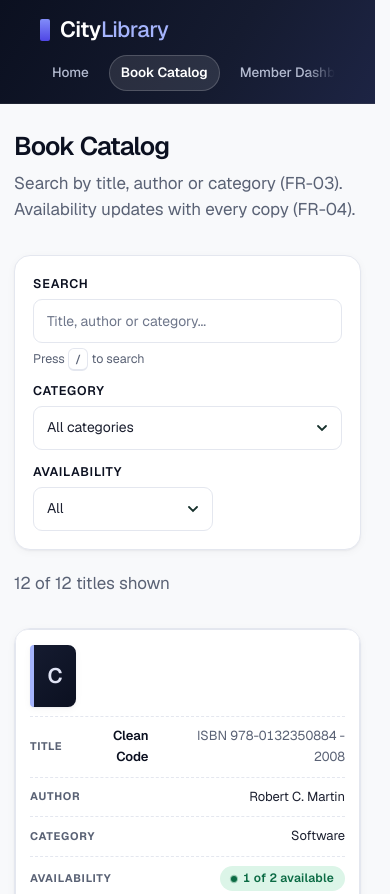
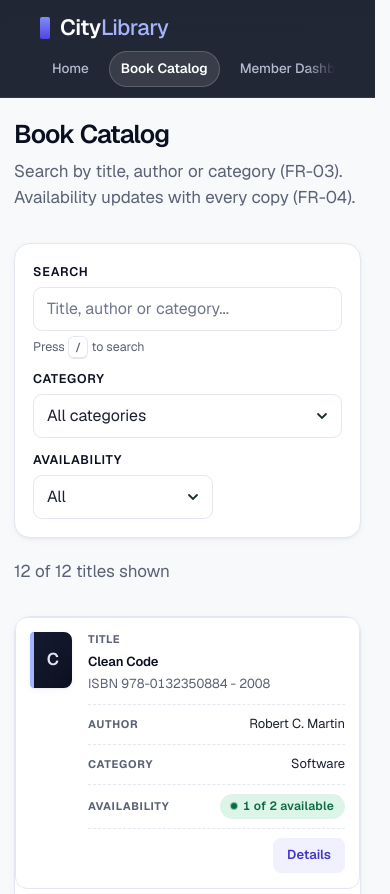
Before and after one commit to Hassan3443/library-management-system, a plain HTML site: page docs/catalog.html in a window 390 px wide. Shown: the top 894 px of the page. Drawn offline with nearby package versions, Linux system fonts and the light colour scheme.

Commit message:
Mobile fixes: sticky glass header at all widths, list-card book rows, touch ergonomics (v10)

```diff
--- a/docs/catalog.html
+++ b/docs/catalog.html
@@ -10,7 +10,7 @@
   <link rel="preconnect" href="https://fonts.googleapis.com">
   <link rel="preconnect" href="https://fonts.gstatic.com" crossorigin>
   <link href="https://fonts.googleapis.com/css2?family=Geist:wght@400..700&family=Geist+Mono:wght@400..600&display=swap" rel="stylesheet">
-  <link rel="stylesheet" href="css/style.css?v=9">
+  <link rel="stylesheet" href="css/style.css?v=10">
 </head>
 <body>
   <a class="skip-link" href="#main">Skip to content</a>
@@ -63,8 +63,8 @@
     </div>
   </main>
   <footer class="site-footer">Library Management System - SA1</footer>
-  <script src="js/data.js?v=9"></script>
-  <script src="js/app.js?v=9"></script>
+  <script src="js/data.js?v=10"></script>
+  <script src="js/app.js?v=10"></script>
   <script>renderCatalog();</script>
 </body>
 </html>
--- a/docs/css/style.css
+++ b/docs/css/style.css
@@ -144,7 +144,6 @@ footer.site-footer::before { content: ""; display: block; width: 60px; height: 2
 
 /* Responsive layout for small screens */
 @media (max-width: 860px) {
-  header.site-header { position: static; }
   .nav-wrap { min-height: 0; flex-wrap: wrap; padding: 12px 16px; gap: 8px; }
   nav.main-nav { margin-left: 0; gap: 4px 8px; }
   .grid.cols-2, .grid.cols-3, .grid.cols-4 { grid-template-columns: 1fr; }
@@ -738,3 +737,51 @@ h2 { font-weight: 600; letter-spacing: -.025em; }
 .btn { letter-spacing: 0; }
 label, th, .lbl, .feat-role { letter-spacing: .06em; }       /* slightly tighter than Inter's .07-.08 */
 kbd, .fr { font-family: var(--font-mono); }
+
+/* =========================================================
+   Sixth pass: mobile layout fixes + Vercel/GitHub-inspired
+   touch ergonomics (sticky header, list-card book rows)
+   ========================================================= */
+
+/* Sticky glass header at EVERY width (was desktop-only blur,
+   and un-stuck under 860px which made content clip under it) */
+@media (max-width: 860px) {
+  header.site-header {
+    position: sticky; top: 0;
+    background: rgba(11,16,32,.9);
+    -webkit-backdrop-filter: saturate(160%) blur(14px);
+    backdrop-filter: saturate(160%) blur(14px);
+  }
+  .nav-wrap { gap: 6px 16px; padding: 10px 16px; }
+  main { margin-top: 22px; }
+}
+
+/* Mobile book rows -> compact list cards (GitHub list pattern):
+   small cover pinned left, title block above the meta rows */
+@media (max-width: 640px) {
+  tbody tr { position: relative; padding: 12px 14px 6px 72px; }
+  tbody td:has(.book-cover) {
+    position: absolute; left: 14px; top: 14px;
+    display: block; padding: 0; border: 0;
+  }
+  td:has(.book-cover) .book-cover { width: 42px; height: 56px; font-size: 17px; }
+  tbody td:has(.book-title) {
+    display: block; text-align: left; gap: 0;
+    padding: 1px 0 9px; border-bottom: 1px dashed var(--border);
+  }
+  td:has(.book-title)::before { display: block; margin-bottom: 3px; }
+  td:has(.book-title) .book-meta { margin-top: 2px; }
+  tbody td:has(.btn) { justify-content: flex-end; }
+  .hero { padding: 30px 22px; border-radius: 14px; margin-bottom: 26px; }
+  .hero h1 { font-size: 26px; }
+  .hero p { font-size: 14.5px; margin-bottom: 20px; }
+}
+
+/* Touch ergonomics (Vercel web interface guidelines) */
+a, .btn, button, summary { touch-action: manipulation; }
+body { -webkit-tap-highlight-color: transparent; }
+@media (max-width: 640px) {
+  /* >=16px inputs stop iOS auto-zoom on focus */
+  input[type=text], input[type=email], input[type=password],
+  input[type=date], input[type=number], select { font-size: 16px; }
+}
```
Also changed, not shown: docs/book.html (+3 -3 lines), docs/history.html (+3 -3 lines), docs/index.html (+2 -2 lines), docs/librarian.html (+3 -3 lines), docs/login.html (+3 -3 lines), docs/member.html (+3 -3 lines), docs/return.html (+3 -3 lines).
